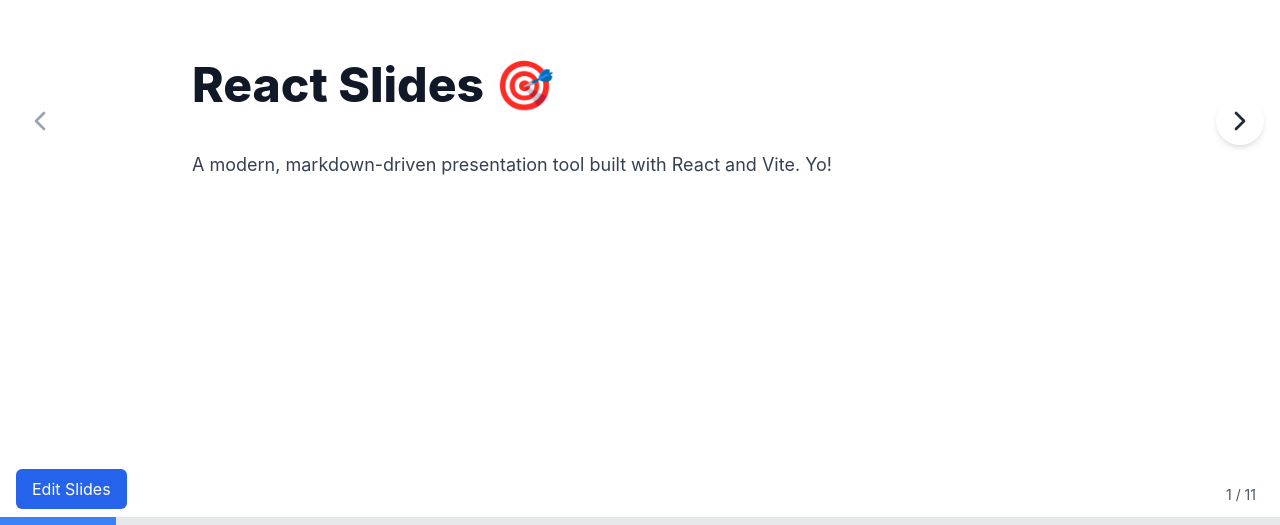
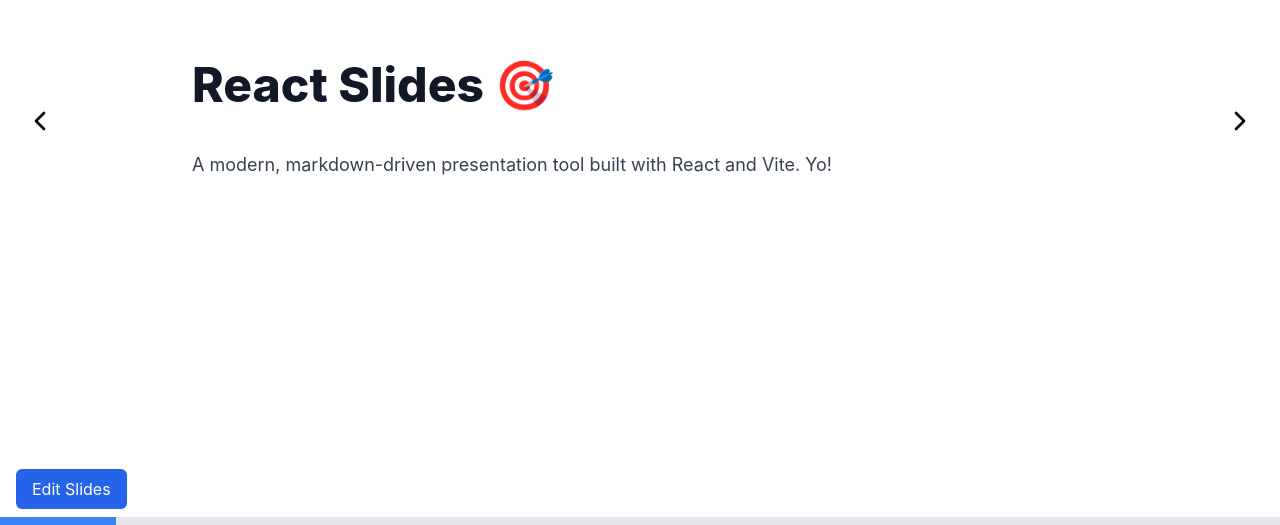
Before and after one commit to React-Slides/react-slides, a React (Vite) app: page / in a window 1280 px wide. Shown: the part 275-800 px from the top of the page. Built offline with nearby package versions, Linux system fonts and the light colour scheme.

Commit message:
Add MVP parser for chart/animate blocks and wire into SlideDeck/

```diff
--- a/package.json
+++ b/package.json
@@ -5,6 +5,7 @@
   "type": "module",
   "dependencies": {
     "@tailwindcss/typography": "^0.5.16",
+    "js-yaml": "^4.1.0",
     "lucide-react": "^0.263.1",
     "react": "^18.2.0",
     "react-dom": "^18.2.0",
@@ -20,6 +21,7 @@
     "typecheck": "tsc --noEmit"
   },
   "devDependencies": {
+    "@types/js-yaml": "^4.0.9",
     "@types/node": "^20.17.49",
     "@types/react": "^18.3.21",
     "@types/react-dom": "^18.3.7",
--- a/src/components/SlideDeck.tsx
+++ b/src/components/SlideDeck.tsx
@@ -1,141 +1,62 @@
+// SlideDeck.tsx (excerpt)
 import React, { useState, useEffect, useCallback } from 'react';
 import { ChevronLeft, ChevronRight } from 'lucide-react';
 import MarkdownSlide from './MarkdownSlide';
-import { SlideDeckProps, MarkdownSlide as MarkdownSlideType } from '../types';
+import { SlideDeckProps } from '../types';
+import { parseSlideContent, SlideBlock } from '../utils/parseSlideContent';
 
 const SlideDeck: React.FC<SlideDeckProps> = ({ markdownContent }) => {
   const [currentSlide, setCurrentSlide] = useState<number>(0);
-  const [slides, setSlides] = useState<MarkdownSlideType[]>([]);
-
-  // Debug the current state
-  console.log(`SlideDeck render - currentSlide: ${currentSlide}, slides count: ${slides.length}`);
+  const [slides, setSlides] = useState<SlideBlock[][]>([]);
 
   useEffect(() => {
     if (markdownContent) {
-      // Split the markdown by slide separator (---)
-      const slideContents = markdownContent.split(/^---$/m);
-
-      // Log the split content for debugging
-      console.log(`Split markdown into ${slideContents.length} sections`);
-
-      // Create slide objects with content and index
-      const newSlides = slideContents
-        .map((content, index) => ({ content: content.trim(), index }))
-        .filter(slide => slide.content.length > 0); // Filter out empty slides
-
-      console.log(`Created ${newSlides.length} valid slides`);
-      setSlides(newSlides);
+      const rawSlides = markdownContent.split(/^---$/m);
+      const parsedSlides = rawSlides
+        .map(slide => parseSlideContent(slide))
+        .filter(blocks => blocks.length > 0);
+      setSlides(parsedSlides);
     }
   }, [markdownContent]);
 
-  // Use useCallback to memoize the handlers
-  const nextSlide = useCallback((): void => {
-    console.log(`nextSlide called, current: ${currentSlide}, max: ${slides.length - 1}`);
-    if (currentSlide < slides.length - 1) {
-      setCurrentSlide(prevSlide => prevSlide + 1);
-      console.log(`Updated to slide ${currentSlide + 1}`);
-    }
+  const nextSlide = useCallback(() => {
+    if (currentSlide < slides.length - 1) setCurrentSlide(prev => prev + 1);
   }, [currentSlide, slides.length]);
 
-  const prevSlide = useCallback((): void => {
-    console.log(`prevSlide called, current: ${currentSlide}`);
-    if (currentSlide > 0) {
-      setCurrentSlide(prevSlide => prevSlide - 1);
-      console.log(`Updated to slide ${currentSlide - 1}`);
-    }
+  const prevSlide = useCallback(() => {
+    if (currentSlide > 0) setCurrentSlide(prev => prev - 1);
   }, [currentSlide]);
 
-  // Handle keyboard navigation
-  useEffect(() => {
-    const handleKeyDown = (e: KeyboardEvent): void => {
-      console.log(`Key pressed: ${e.key}`);
-      if (e.key === 'ArrowRight') {
-        nextSlide();
-      } else if (e.key === 'ArrowLeft') {
-        prevSlide();
-      }
-    };
-
-    window.addEventListener('keydown', handleKeyDown);
-    console.log('Keyboard navigation listeners added');
-
-    return () => {
-      window.removeEventListener('keydown', handleKeyDown);
-      console.log('Keyboard navigation listeners removed');
-    };
-  }, [nextSlide, prevSlide]); // Use the memoized callbacks
-
-  // If content is loading or no slides exist
   if (slides.length === 0) {
-    return (
-      <div className="h-screen flex items-center justify-center">
-        <p className="text-2xl text-gray-600">Loading slides...</p>
-      </div>
-    );
+    return <div className="h-screen flex items-center justify-center text-2xl text-gray-600">Loading slides...</div>;
   }
-
-  // Create direct click handlers with immediate state updates
-  const handleNextClick = () => {
-    console.log('Next button clicked');
-    if (currentSlide < slides.length - 1) {
-      setCurrentSlide(currentSlide + 1);
-    }
-  };
-
-  const handlePrevClick = () => {
-    console.log('Previous button clicked');
-    if (currentSlide > 0) {
-      setCurrentSlide(currentSlide - 1);
-    }
-  };
 
   return (
     <div className="h-screen flex flex-col">
       <div className="flex-1 relative">
-        {slides.map((slide, index) => (
-          <MarkdownSlide
-            key={index}
-            content={slide.content}
-            index={slide.index}
-            isActive={index === currentSlide}
-          />
-        ))}
+        {slides[currentSlide].map((block, index) => {
+          if (block.type === 'markdown') {
+            return <MarkdownSlide key={index} content={block.content} isActive={true} />;
+          }
+          if (block.type === 'chart') {
+            return <div key={index}>[ChartRenderer TODO]</div>; // Replace with <ChartRenderer config={block.config} />
+          }
+          if (block.type === 'animate') {
+            return <div key={index}>[AnimationWrapper TODO]</div>; // Replace with <AnimationWrapper config={block.config}>...</AnimationWrapper>
+          }
+          return null;
+        })}
 
-        {/* Use the direct handlers instead of the callbacks */}
-        <button
-          onClick={handlePrevClick}
-          disabled={currentSlide === 0}
-          className={`absolute left-4 top-1/2 transform -translate-y-1/2 p-2 rounded-full z-30 ${
-            currentSlide === 0 ? 'text-gray-400 cursor-not-allowed' : 'text-gray-800 bg-white bg-opacity-75 hover:bg-gray-100 shadow-md'
-          }`}
-          aria-label="Previous slide"
-        >
+        {/* Navigation Buttons */}
+        <button onClick={prevSlide} disabled={currentSlide === 0} className="absolute left-4 top-1/2 transform -translate-y-1/2 p-2 rounded-full z-30">
           <ChevronLeft className="w-8 h-8" />
         </button>
-
-        <button
-          onClick={handleNextClick}
-          disabled={currentSlide === slides.length - 1}
-          className={`absolute right-4 top-1/2 transform -translate-y-1/2 p-2 rounded-full z-30 ${
-            currentSlide === slides.length - 1 ? 'text-gray-400 cursor-not-allowed' : 'text-gray-800 bg-white bg-opacity-75 hover:bg-gray-100 shadow-md'
-          }`}
-          aria-label="Next slide"
-        >
+        <button onClick={nextSlide} disabled={currentSlide === slides.length - 1} className="absolute right-4 top-1/2 transform -translate-y-1/2 p-2 rounded-full z-30">
           <ChevronRight className="w-8 h-8" />
         </button>
       </div>
-
-      {/* Progress bar */}
       <div className="h-2 bg-gray-200">
-        <div
-          className="h-full bg-blue-500 transition-all duration-300"
-          style={{ width: `${((currentSlide + 1) / slides.length) * 100}%` }}
-        />
-      </div>
-
-      {/* Slide counter with higher z-index */}
-      <div className="absolute bottom-4 right-4 bg-white bg-opacity-75 px-2 py-1 rounded text-sm text-gray-600 z-20">
-        {currentSlide + 1} / {slides.length}
+        <div className="h-full bg-blue-500 transition-all duration-300" style={{ width: `${((currentSlide + 1) / slides.length) * 100}%` }} />
       </div>
     </div>
   );
```
Also changed, not shown: 1 other file (tests, documents, lock files or other folders).
